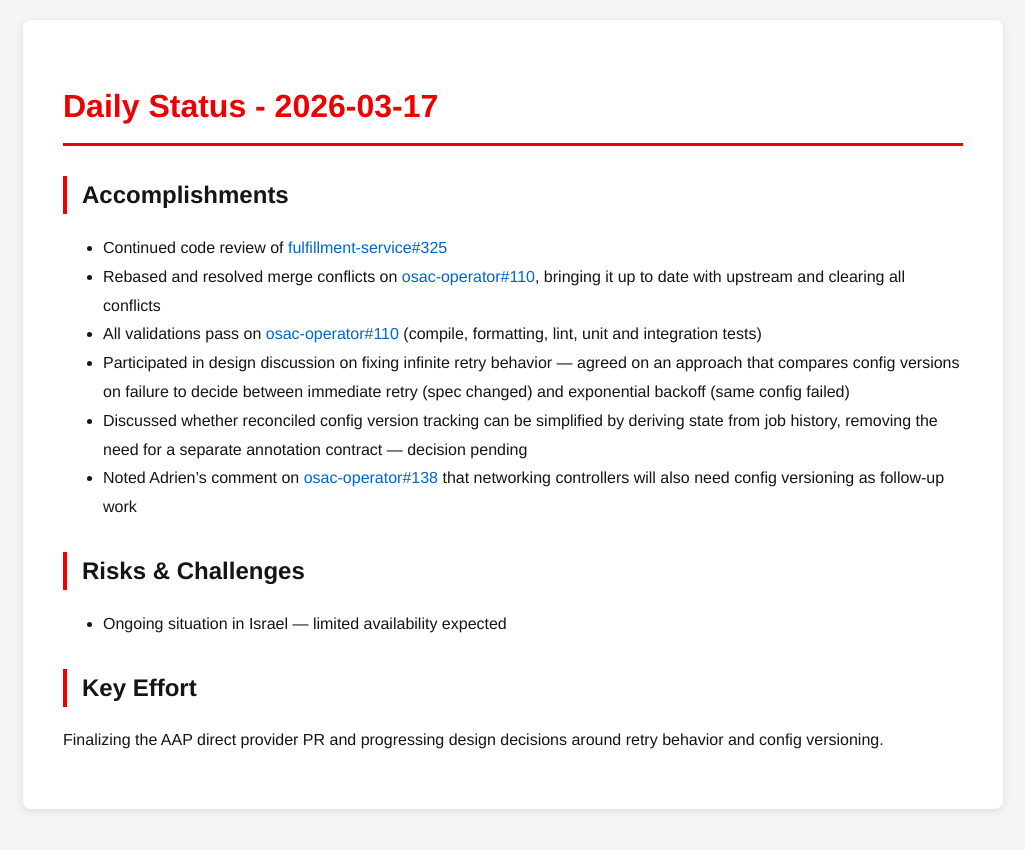
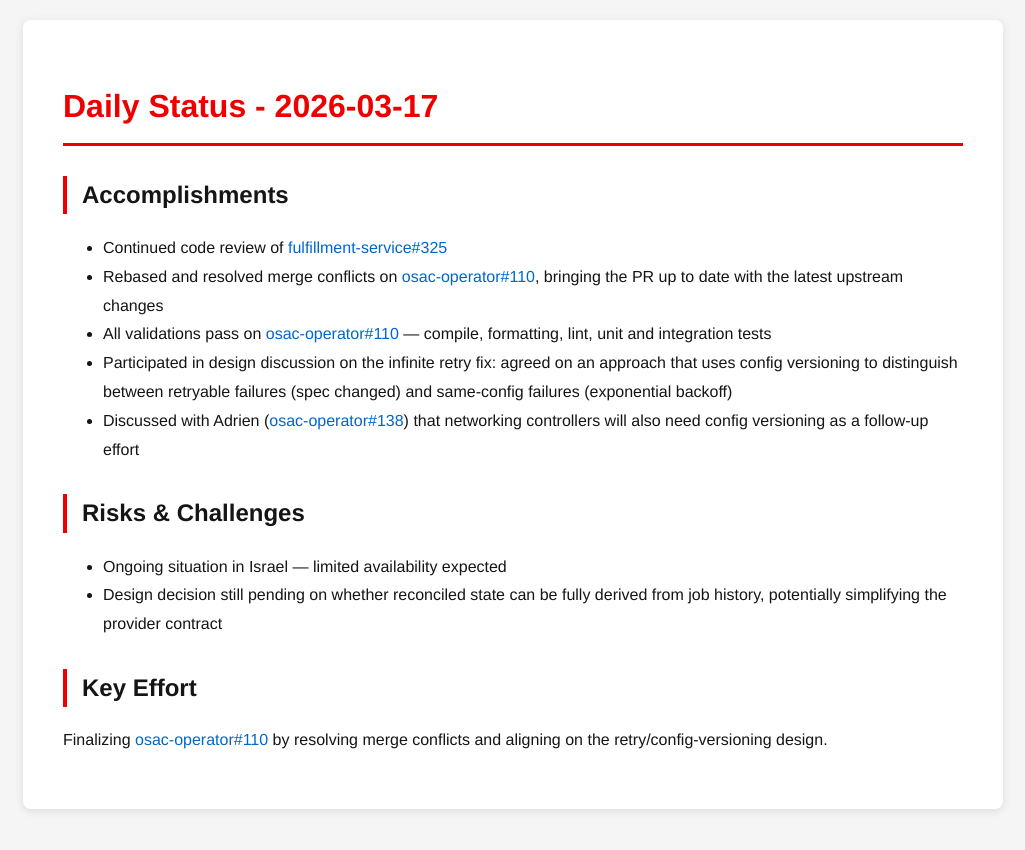
Before and after one commit to tzvatot/daily-status, a Jekyll site: the page built from 2026-03-17.md, in a window 1280 px wide. Shown: the top 850 px of the page, without its empty margins (127-1152 px from the left). Built offline with Jekyll 4.4.1, drawn with Linux system fonts in a browser that asks for light colours.

Commit message:
Daily status update - 2026-03-17

```diff
--- a/2026-03-17.md
+++ b/2026-03-17.md
@@ -8,14 +8,14 @@
 
 ## Accomplishments
 - Continued code review of [fulfillment-service#325](https://github.com/osac-project/fulfillment-service/pull/325)
-- Rebased and resolved merge conflicts on [osac-operator#110](https://github.com/osac-project/osac-operator/pull/110), bringing it up to date with upstream and clearing all conflicts
-- All validations pass on [osac-operator#110](https://github.com/osac-project/osac-operator/pull/110) (compile, formatting, lint, unit and integration tests)
-- Participated in design discussion on fixing infinite retry behavior — agreed on an approach that compares config versions on failure to decide between immediate retry (spec changed) and exponential backoff (same config failed)
-- Discussed whether reconciled config version tracking can be simplified by deriving state from job history, removing the need for a separate annotation contract — decision pending
-- Noted Adrien's comment on [osac-operator#138](https://github.com/osac-project/osac-operator/pull/138) that networking controllers will also need config versioning as follow-up work
+- Rebased and resolved merge conflicts on [osac-operator#110](https://github.com/osac-project/osac-operator/pull/110), bringing the PR up to date with the latest upstream changes
+- All validations pass on [osac-operator#110](https://github.com/osac-project/osac-operator/pull/110) — compile, formatting, lint, unit and integration tests
+- Participated in design discussion on the infinite retry fix: agreed on an approach that uses config versioning to distinguish between retryable failures (spec changed) and same-config failures (exponential backoff)
+- Discussed with Adrien ([osac-operator#138](https://github.com/osac-project/osac-operator/pull/138)) that networking controllers will also need config versioning as a follow-up effort
 
 ## Risks & Challenges
 - Ongoing situation in Israel — limited availability expected
+- Design decision still pending on whether reconciled state can be fully derived from job history, potentially simplifying the provider contract
 
 ## Key Effort
-Finalizing the AAP direct provider PR and progressing design decisions around retry behavior and config versioning.
+Finalizing [osac-operator#110](https://github.com/osac-project/osac-operator/pull/110) by resolving merge conflicts and aligning on the retry/config-versioning design.
```
